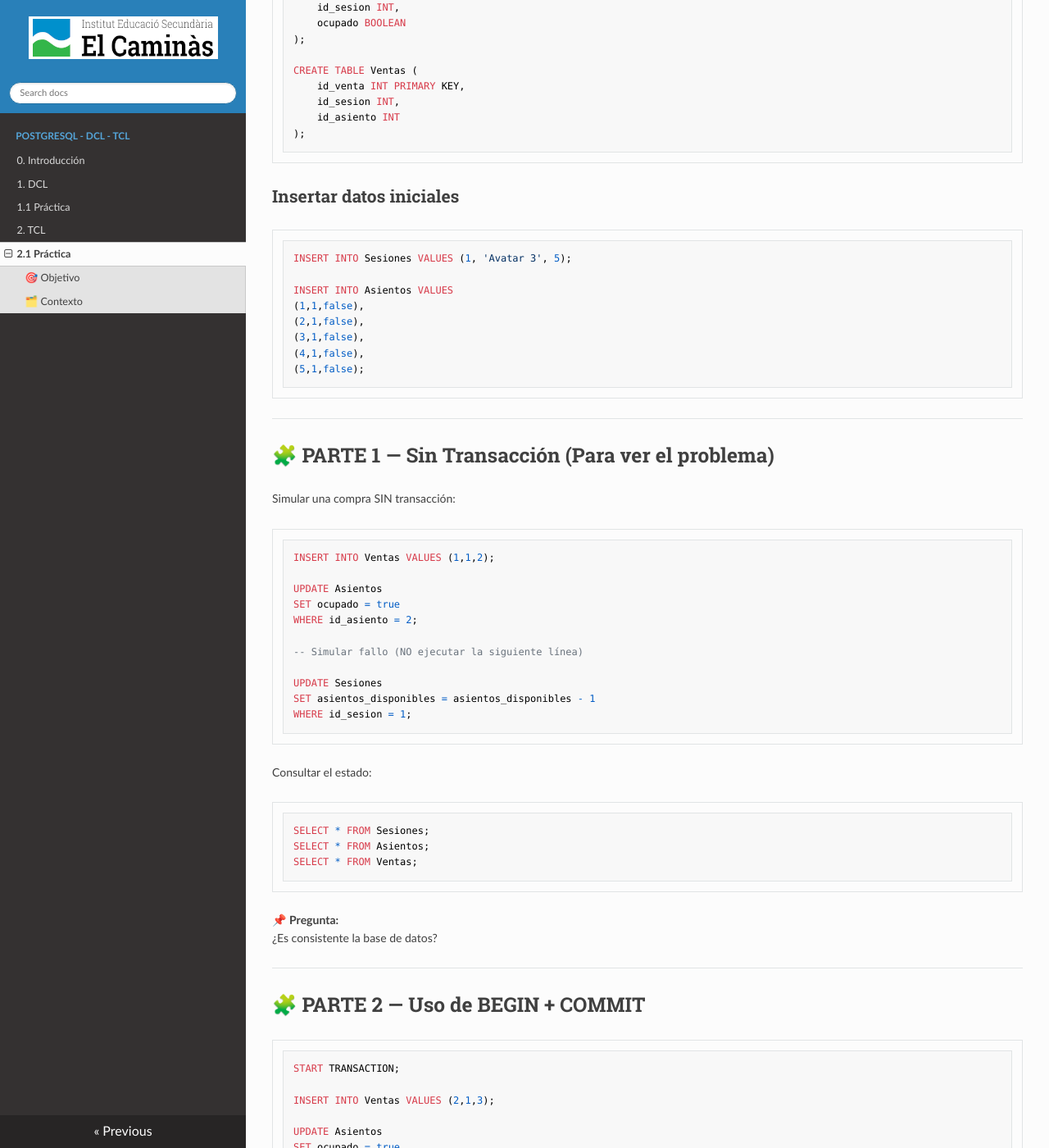
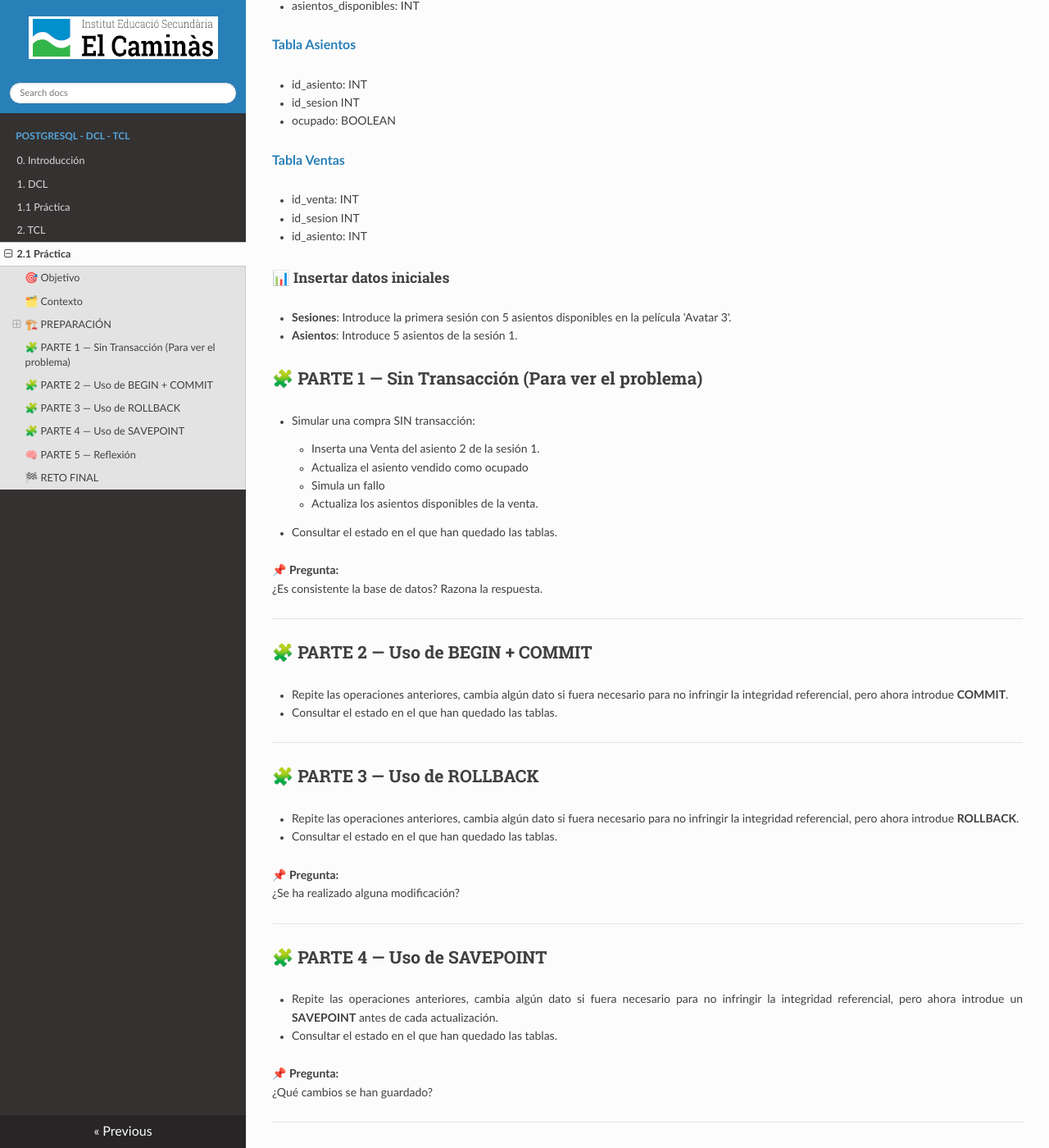
Before and after one commit to asalvadorc/BBDD_PostgreSQL_DCL, an MkDocs documentation site: the page built from docs/2.1_Practica.md, in a window 1280 px wide and 1400 px high, scrolled down 1050 px. Shown: the whole window at 82% size. Built offline with MkDocs 1.6.1, drawn with Linux system fonts in a browser that asks for light colours; nearby versions of some CDN libraries; some of the changed text lies outside the part shown.

Commit message:
practica tcl

````diff
--- a/docs/2.1_Practica.md
+++ b/docs/2.1_Practica.md
@@ -26,177 +26,88 @@ Cuando un cliente compra una entrada, deben realizarse varias acciones:
 
 ---
 
-# 🏗️ PREPARACIÓN
+## 🏗️ PREPARACIÓN
 
-## Crear tablas
+Crea un esquema propio llamado: **app**
 
-```sql
-CREATE TABLE Sesiones (
-    id_sesion INT PRIMARY KEY,
-    pelicula VARCHAR(50),
-    asientos_disponibles INT
-);
+### 📦 Crear tablas
 
-CREATE TABLE Asientos (
-    id_asiento INT PRIMARY KEY,
-    id_sesion INT,
-    ocupado BOOLEAN
-);
+Dentro del esquema `app`, crea:
 
-CREATE TABLE Ventas (
-    id_venta INT PRIMARY KEY,
-    id_sesion INT,
-    id_asiento INT
-);
-```
+**Tabla Sesiones**{.azul}
 
-## Insertar datos iniciales
+- id_sesion: INT
+- pelicula: VARCHAR(50)
+- asientos_disponibles: INT
 
-```sql
-INSERT INTO Sesiones VALUES (1, 'Avatar 3', 5);
+**Tabla Asientos**{.azul}
 
-INSERT INTO Asientos VALUES
-(1,1,false),
-(2,1,false),
-(3,1,false),
-(4,1,false),
-(5,1,false);
-```
+- id_asiento: INT
+- id_sesion INT
+- ocupado: BOOLEAN
+
+**Tabla Ventas**{.azul}
+
+- id_venta: INT
+- id_sesion INT
+- id_asiento: INT
+
+
+### 📊 Insertar datos iniciales
+
+- **Sesiones**: Introduce la primera sesión con 5 asientos disponibles en   la película 'Avatar 3'.
+- **Asientos**: Introduce 5 asientos de la sesión 1.
+
+
+## 🧩 PARTE 1 — Sin Transacción (Para ver el problema)
+
+- Simular una compra SIN transacción:
+
+    - Inserta una Venta del asiento 2 de la sesión 1.
+    - Actualiza el asiento vendido como ocupado
+    - Simula un fallo
+    - Actualiza los asientos disponibles de la venta.
+
+
+- Consultar el estado en el que han quedado las tablas.
+
+📌 **Pregunta:**
+¿Es consistente la base de datos? Razona la respuesta.
 
 ---
 
-# 🧩 PARTE 1 — Sin Transacción (Para ver el problema)
+## 🧩 PARTE 2 — Uso de BEGIN + COMMIT
 
-Simular una compra SIN transacción:
+- Repite las operaciones anteriores, cambia algún dato si fuera necesario para no infringir la integridad referencial, pero ahora introdue **COMMIT**.
 
-```sql
-INSERT INTO Ventas VALUES (1,1,2);
-
-UPDATE Asientos
-SET ocupado = true
-WHERE id_asiento = 2;
-
--- Simular fallo (NO ejecutar la siguiente línea)
-
-UPDATE Sesiones
-SET asientos_disponibles = asientos_disponibles - 1
-WHERE id_sesion = 1;
-```
-
-Consultar el estado:
-
-```sql
-SELECT * FROM Sesiones;
-SELECT * FROM Asientos;
-SELECT * FROM Ventas;
-```
-
-📌 **Pregunta:**
-¿Es consistente la base de datos?
+- Consultar el estado en el que han quedado las tablas.
 
 ---
 
-# 🧩 PARTE 2 — Uso de BEGIN + COMMIT
+## 🧩 PARTE 3 — Uso de ROLLBACK
 
-```sql
-START TRANSACTION;
+- Repite las operaciones anteriores, cambia algún dato si fuera necesario para no infringir la integridad referencial, pero ahora introdue **ROLLBACK**.
 
-INSERT INTO Ventas VALUES (2,1,3);
+- Consultar el estado en el que han quedado las tablas.
 
-UPDATE Asientos
-SET ocupado = true
-WHERE id_asiento = 3;
-
-UPDATE Sesiones
-SET asientos_disponibles = asientos_disponibles - 1
-WHERE id_sesion = 1;
-
-COMMIT;
-```
-
-Consultar resultados:
-
-```sql
-SELECT * FROM Sesiones;
-SELECT * FROM Asientos;
-SELECT * FROM Ventas;
-```
-
----
-
-# 🧩 PARTE 3 — Uso de ROLLBACK
-
-Simular un error:
-
-```sql
-START TRANSACTION;
-
-INSERT INTO Ventas VALUES (3,1,4);
-
-UPDATE Asientos
-SET ocupado = true
-WHERE id_asiento = 4;
-
--- ERROR SIMULADO → sesión no existe
-UPDATE Sesiones
-SET asientos_disponibles = asientos_disponibles - 1
-WHERE id_sesion = 99;
-
-ROLLBACK;
-```
-
-Consultar:
-
-```sql
-SELECT * FROM Sesiones;
-SELECT * FROM Asientos;
-SELECT * FROM Ventas;
-```
 
 📌 **Pregunta:**
 ¿Se ha realizado alguna modificación?
 
 ---
 
-# 🧩 PARTE 4 — Uso de SAVEPOINT
+## 🧩 PARTE 4 — Uso de SAVEPOINT
 
-```sql
-START TRANSACTION;
+- Repite las operaciones anteriores, cambia algún dato si fuera necesario para no infringir la integridad referencial, pero ahora introdue un  **SAVEPOINT** antes de cada actualización.
 
-INSERT INTO Ventas VALUES (4,1,5);
-
-SAVEPOINT venta_realizada;
-
-UPDATE Asientos
-SET ocupado = true
-WHERE id_asiento = 5;
-
-SAVEPOINT asiento_actualizado;
-
--- ERROR SIMULADO
-UPDATE Sesiones
-SET asientos_disponibles = asientos_disponibles - 1
-WHERE id_sesion = 99;
-
-ROLLBACK TO asiento_actualizado;
-
-COMMIT;
-```
-
-Consultar:
-
-```sql
-SELECT * FROM Sesiones;
-SELECT * FROM Asientos;
-SELECT * FROM Ventas;
-```
+- Consultar el estado en el que han quedado las tablas.
 
 📌 **Pregunta:**
 ¿Qué cambios se han guardado?
 
 ---
 
-# 🧠 PARTE 5 — Reflexión
+## 🧠 PARTE 5 — Reflexión
 
 Responder:
 
@@ -207,7 +118,7 @@ Responder:
 
 ---
 
-# 🏁 RETO FINAL
+## 🏁 RETO FINAL
 
 Crear una transacción que:
 
````
Also changed, not shown: docs/1.1_Practica.md (+0 -1 lines), docs/1_DCLv2.md (+1 -9 lines), docs/solucion_practica_tcl.md (+275 -196 lines), 1 other file.
